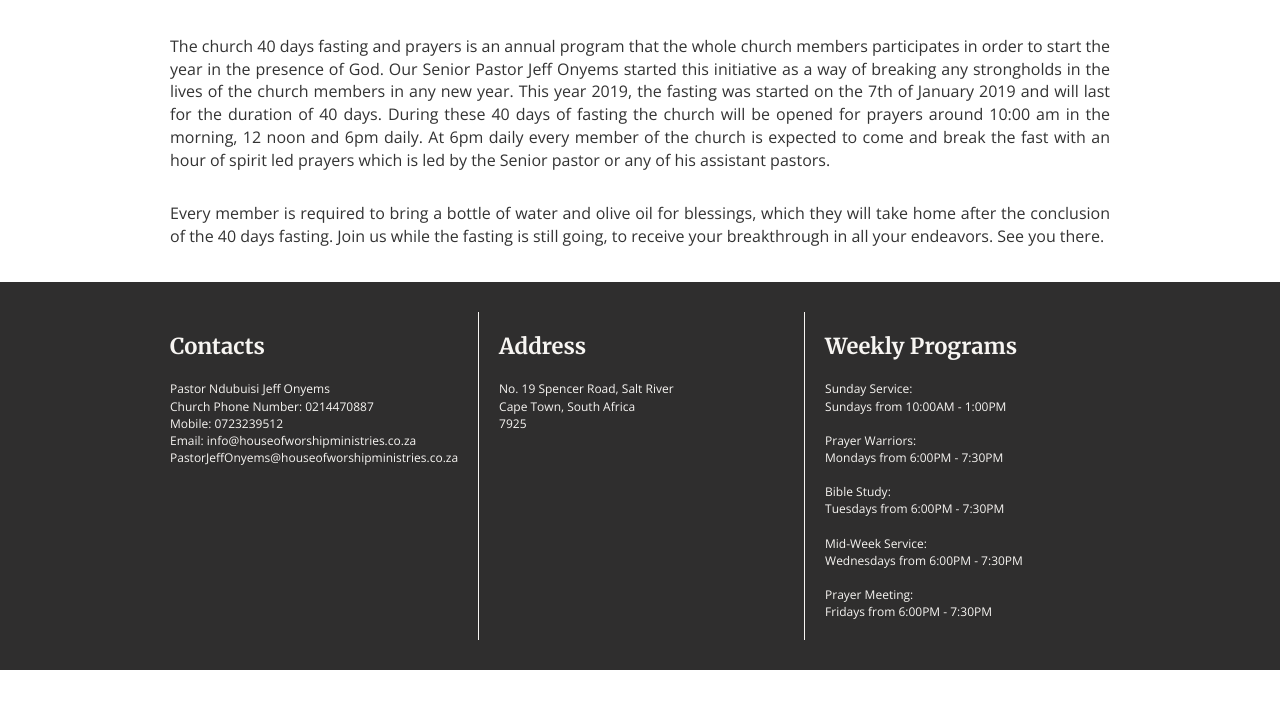
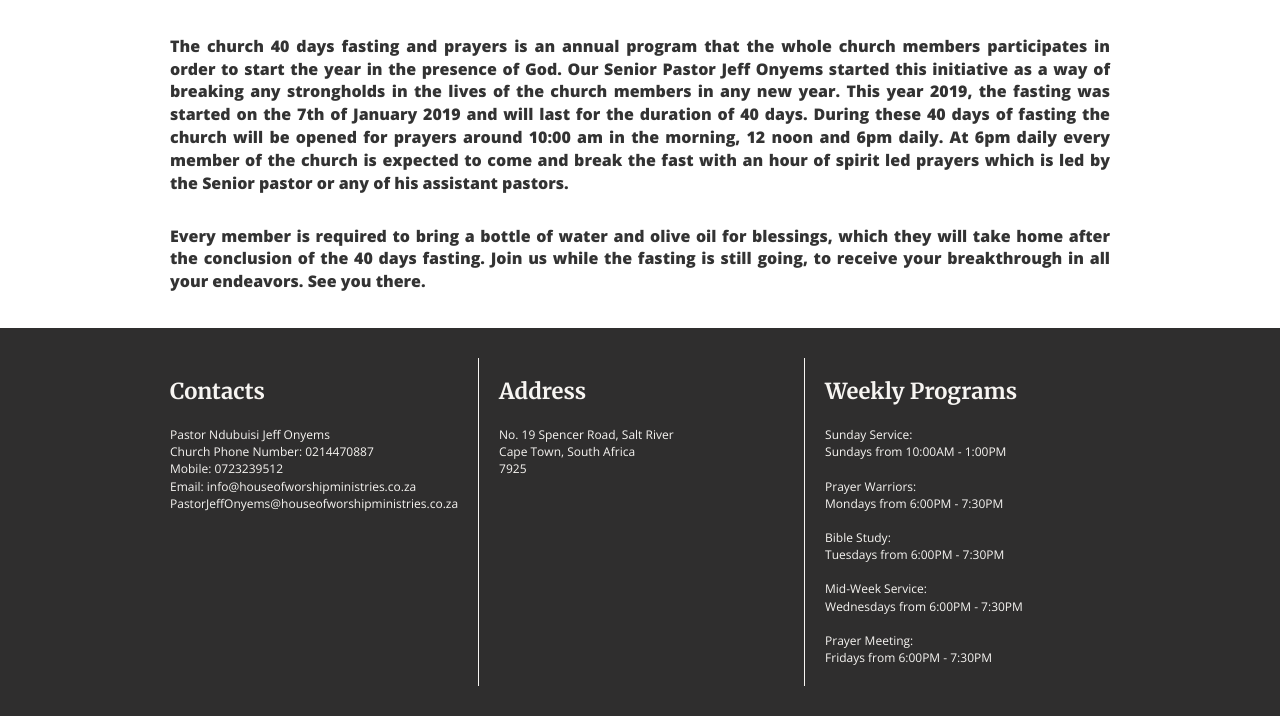
Before and after one commit to riyaadh47/hilary, a Jekyll site: the page built from _posts/2019-01-07-annual-church-40-days-prayer-and-fasting.md, in a window 1280 px wide. Shown: the part 456-1172 px from the top of the page. Built offline with Jekyll 4.4.1, drawn with Linux system fonts in a browser that asks for light colours; nearby versions of some CDN libraries; library files that are not in the unit come from our copies; before the commit the page ends 1126 px from its top, so only the background shows below that.

```diff
--- a/_posts/2019-01-07-annual-church-40-days-prayer-and-fasting.md
+++ b/_posts/2019-01-07-annual-church-40-days-prayer-and-fasting.md
@@ -13,6 +13,6 @@ church: House of Worship Ministries
 event-name: Annual Church 40 Days Prayer and Fasting
 
 ---
-The church 40 days fasting and prayers is an annual program that the whole church members participates in order to start the year in the presence of God. Our Senior Pastor Jeff Onyems started this initiative as a way of breaking any strongholds in the lives of the church members in any new year. This year 2019, the fasting was started on the 7th of January 2019 and will last for the duration of 40 days. During these 40 days of fasting the church will be opened for prayers around 10:00 am in the morning, 12 noon and 6pm daily. At 6pm daily every member of the church is expected to come and break the fast with an hour of spirit led prayers which is led by the Senior pastor or any of his assistant pastors.
+**The church 40 days fasting and prayers is an annual program that the whole church members participates in order to start the year in the presence of God. Our Senior Pastor Jeff Onyems started this initiative as a way of breaking any strongholds in the lives of the church members in any new year. This year 2019, the fasting was started on the 7th of January 2019 and will last for the duration of 40 days. During these 40 days of fasting the church will be opened for prayers around 10:00 am in the morning, 12 noon and 6pm daily. At 6pm daily every member of the church is expected to come and break the fast with an hour of spirit led prayers which is led by the Senior pastor or any of his assistant pastors.**
 
-Every member is required to bring a bottle of water and olive oil for blessings, which they will take home after the conclusion of the 40 days fasting. Join us while the fasting is still going, to receive your breakthrough in all your endeavors. See you there.
+**Every member is required to bring a bottle of water and olive oil for blessings, which they will take home after the conclusion of the 40 days fasting. Join us while the fasting is still going, to receive your breakthrough in all your endeavors. See you there.**
```
